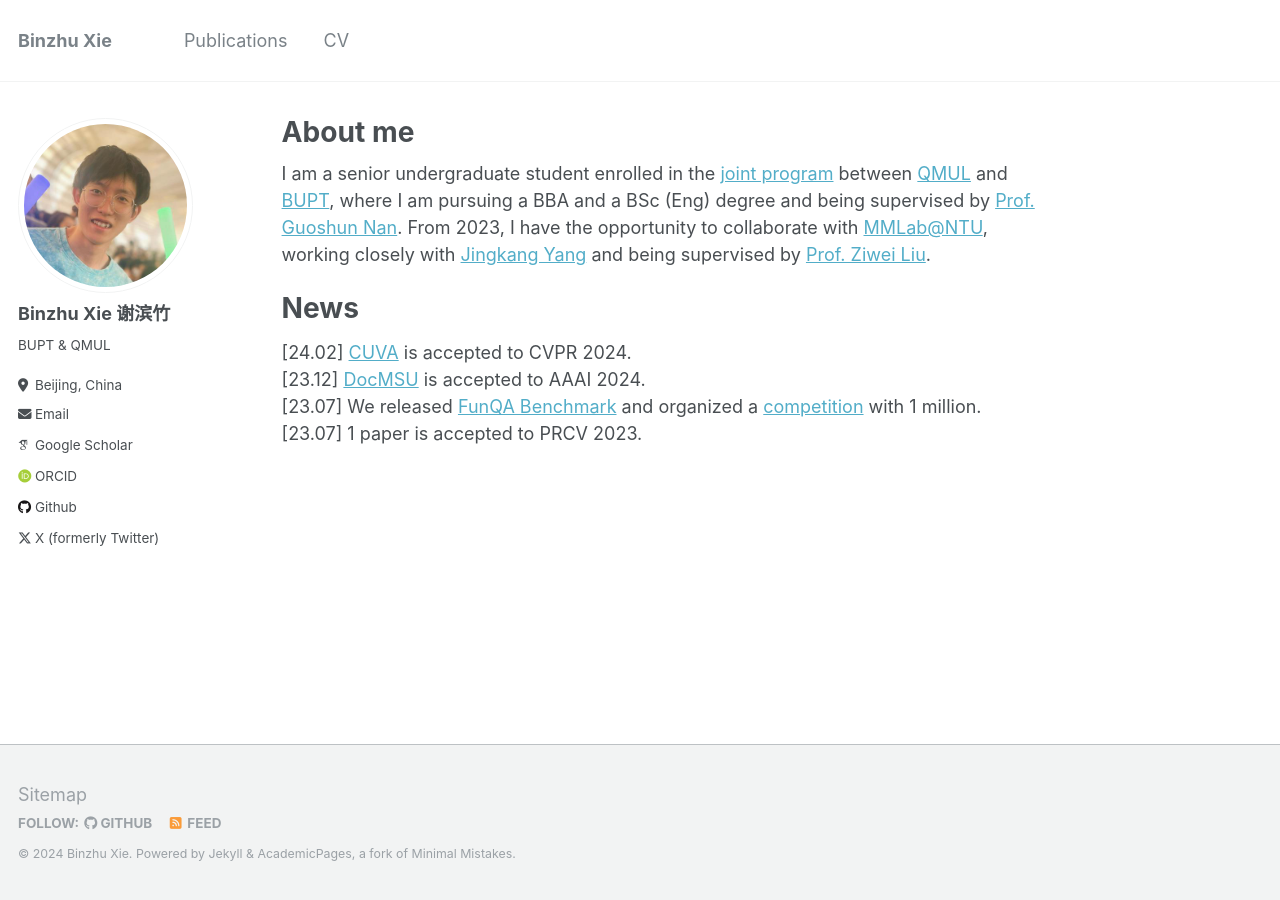
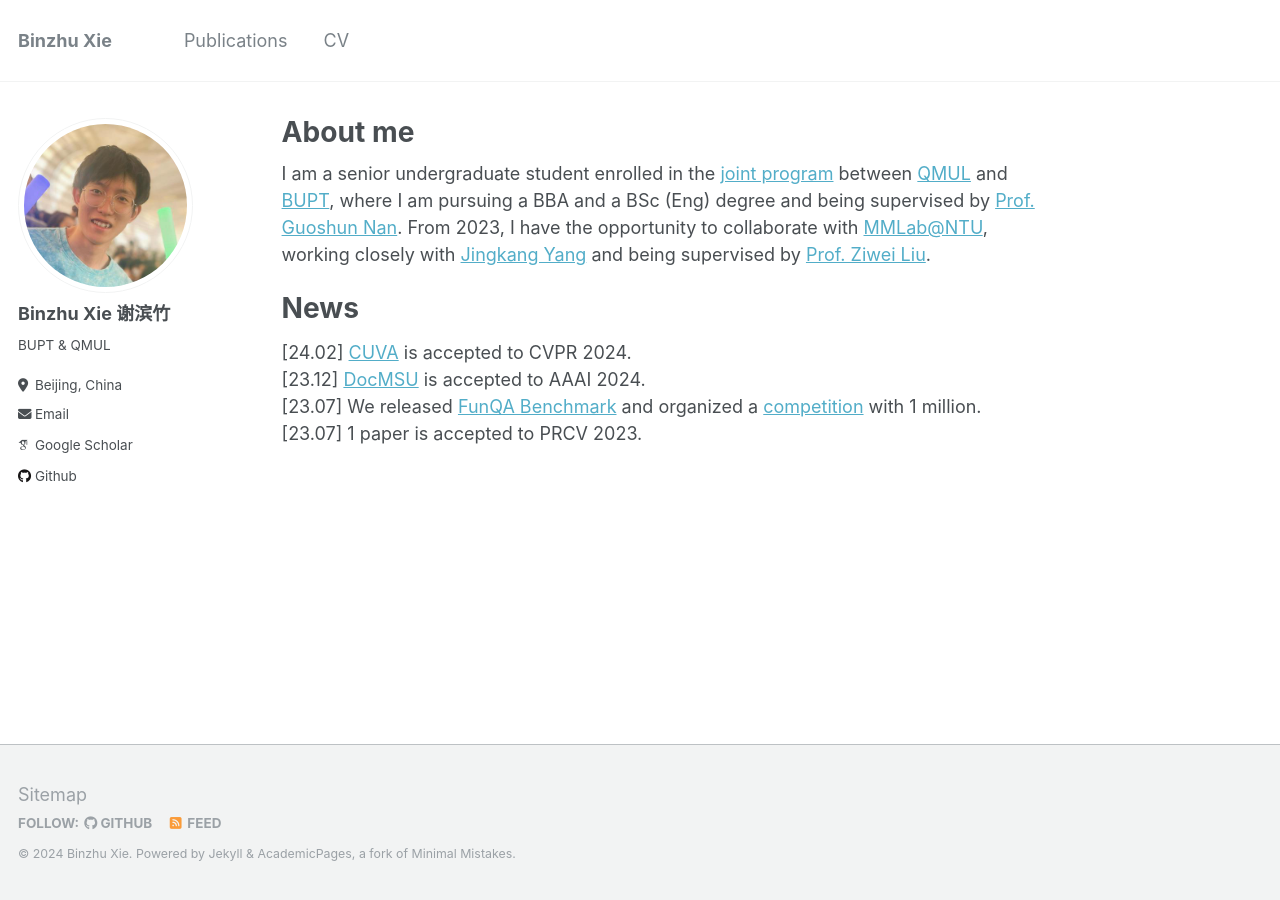
Before and after one commit to Nicous20/Nicous20.github.io, a Jekyll site: the page built from _pages/about.md, in a window 1280 px wide. Built offline with Jekyll 4.4.1, drawn with Linux system fonts in a browser that asks for light colours; some web fonts are replaced; part of the change alters nothing that is shown.

Commit message:
update config

```diff
--- a/_config.yml
+++ b/_config.yml
@@ -86,7 +86,7 @@ author:
   location         : "Beijing, China"
   employer         :
   pubmed           :
-  googlescholar    : ""
+  googlescholar    : "https://scholar.google.com/citations?user=yFREVP0AAAAJ&hl=en"
   email            : "binzhuxie@gmail.com"
   researchgate     :  # example: "https://www.researchgate.net/profile/yourprofile"
   uri              :
@@ -103,13 +103,13 @@ author:
   impactstory      : #"https://profiles.impactstory.org/u/xxxx-xxxx-xxxx-xxxx"
   lastfm           :
   linkedin         :
-  orcid            : "http://orcid.org/0009-0000-0128-5472"
+  orcid            :
   pinterest        :
   soundcloud       :
   stackoverflow    : # http://stackoverflow.com/users/123456/username
   steam            :
   tumblr           :
-  twitter          : ""
+  twitter          :
   vine             :
   weibo            :
   xing             :
```
